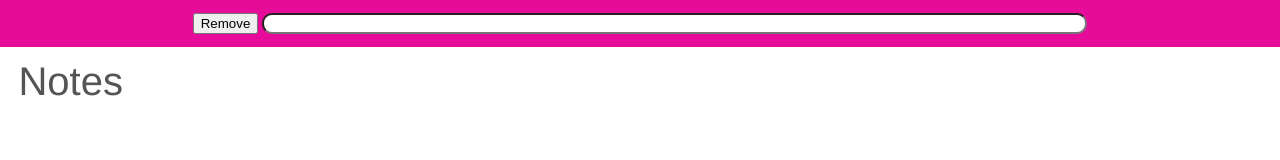
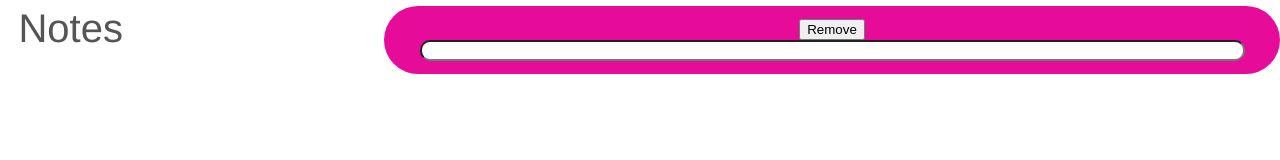
Before and after one commit to Vernalhav/Triad, a website: page html/index.html in a window 1280 px wide. Drawn offline with Linux system fonts and the light colour scheme; files that its build step writes are made by us from their sources; files whose address does not match are found by name.

Commit message:
Changed insert bar style

```diff
--- a/css/style.css
+++ b/css/style.css
@@ -5,7 +5,7 @@
     margin-left: -8%;
     padding: 2%;
 
-    z-index: 1;
+    z-index: 2;
     position: fixed; /* Sit on top of the screen */
 
     visibility: hidden;
@@ -64,11 +64,20 @@
 }
 
 #banner {
+    min-width: 40%;
+    left: 50%;
+    margin-left: -20%;
+
+    border-radius: 40px;
+    padding: 1%;
+    padding-left: 2%;
+    padding-right: 2%;
+
+    align-items: center;
     text-align: center;
-    padding-top: 1%;
-    padding-bottom: 1%;
-    margin-bottom: 1%;
     background-color: #e60b99;
+    position: fixed;
+    z-index: 1;
 }
 
 #content {
--- a/js/triad.js
+++ b/js/triad.js
@@ -7,6 +7,7 @@ let currentNoteStack = [];  // Path taken from root note to current note
 const FILENAME = "notes.json";
 const MSG_SUCCESS = "OK";
 const EDIT_ICON = "edit.png";
+
 
 function main(){
     document.addEventListener("keydown", function(e){
```
